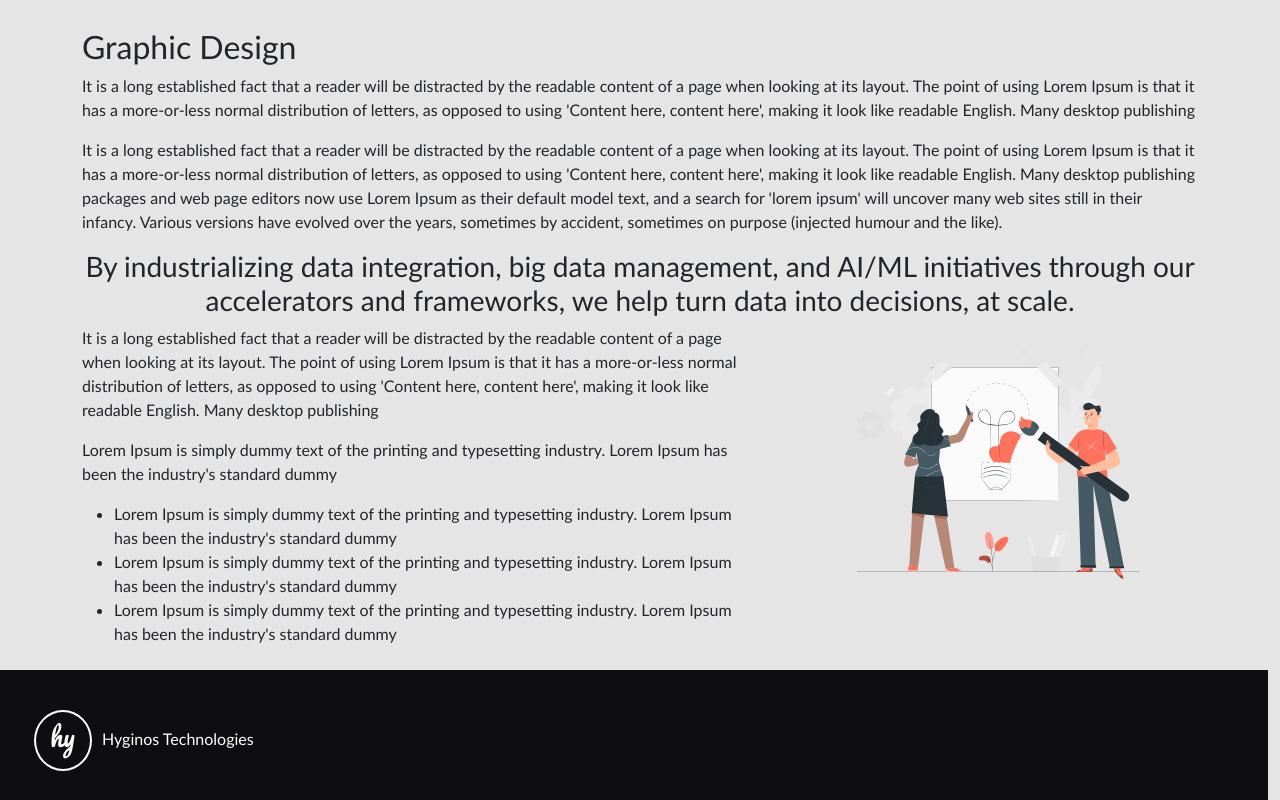
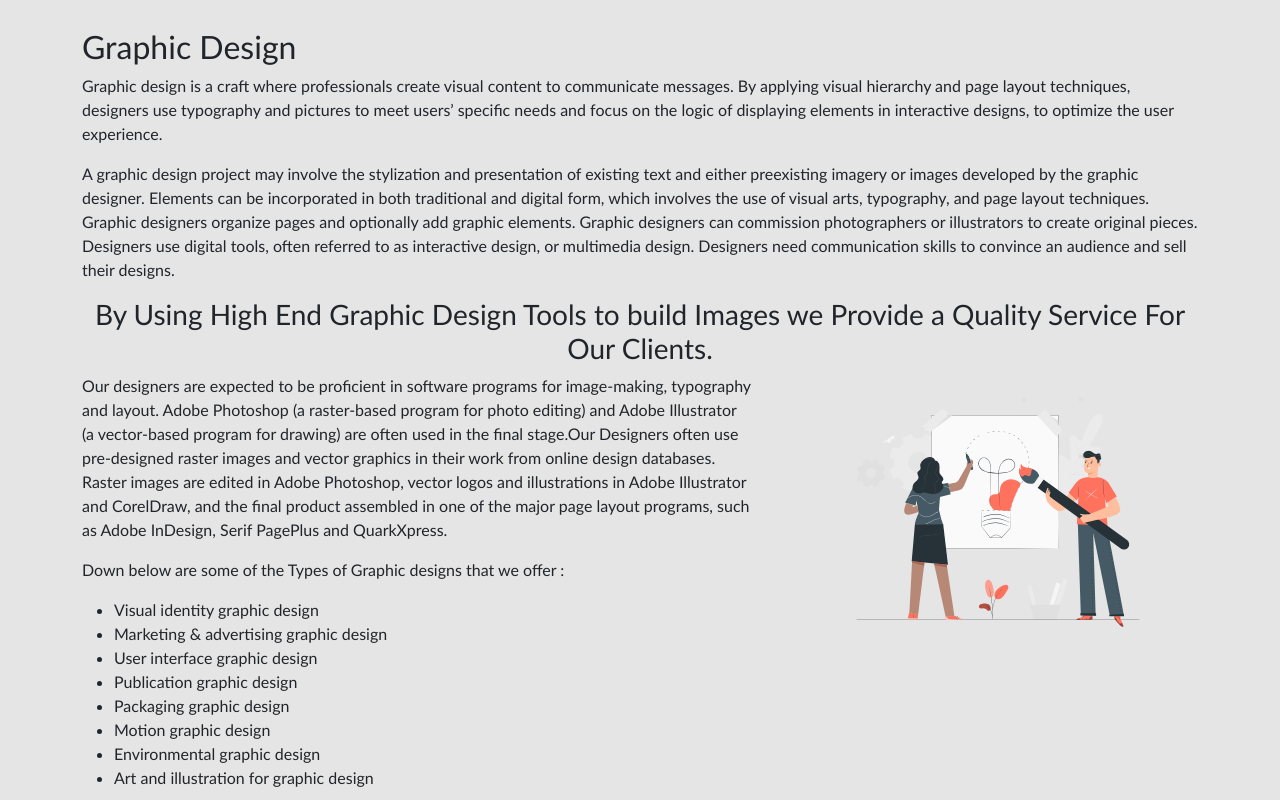
Before and after one commit to Hyginos-Technologies/official-website, a React (Create React App) app: page /services/graphic-design in a window 1280 px wide. Shown: the part 860-1660 px from the top of the page. Built offline with nearby package versions, Linux system fonts and the light colour scheme; the HTML template or start-up script is replaced by a standard one.

Commit message:
fill with content

```diff
--- a/package.json
+++ b/package.json
@@ -6,6 +6,7 @@
     "@testing-library/jest-dom": "^5.16.3",
     "@testing-library/react": "^12.1.4",
     "@testing-library/user-event": "^13.5.0",
+    "aos": "^2.3.4",
     "bootstrap": "^5.1.3",
     "react": "^17.0.2",
     "react-bootstrap": "^2.2.3",
--- a/public/index.html
+++ b/public/index.html
@@ -20,5 +20,6 @@
 
     <script src="https://cdn.jsdelivr.net/npm/@popperjs/core@2.9.2/dist/umd/popper.min.js" integrity="sha384-IQsoLXl5PILFhosVNubq5LC7Qb9DXgDA9i+tQ8Zj3iwWAwPtgFTxbJ8NT4GN1R8p" crossorigin="anonymous"></script>
     <script src="https://cdn.jsdelivr.net/npm/bootstrap@5.0.2/dist/js/bootstrap.bundle.min.js" integrity="sha384-MrcW6ZMFYlzcLA8Nl+NtUVF0sA7MsXsP1UyJoMp4YLEuNSfAP+JcXn/tWtIaxVXM" crossorigin="anonymous"></script>
+
   </body>
 </html>
--- a/src/components/AboutUs/WhoWeAre/WhoWeAre.js
+++ b/src/components/AboutUs/WhoWeAre/WhoWeAre.js
@@ -5,7 +5,7 @@ const WhoWeAre = () => {
   return (
     <section id='who-we-are' className='container'>
         <h3>WHO WE ARE ?</h3>
-        <p>Lorem Ipsum is simply dummy text of the printing and typesetting industry. Lorem Ipsum has been the industry's standard dummy text ever since the 1500s, when an unknown printer took a galley of type and scrambled it to make a type specimen book. It has survived not only five centuries, but also the leap into electronic typesetting, remaining essentially unchanged. It was popularised in the 1960s with the release of Letraset sheets containing Lorem Ipsum passages, and more recently with desktop publishing software like Aldus PageMaker including versions of Lorem Ipsum.</p>
+        <p>Our Company Started in the year 2020 inorder to provide best quality products and services for our clients.We Will Provide you with our own ideas to imporve your business at scale.We have a determined and passionate team who work hard to make the best product and services for our clients.We are Specialized in Developing Mobile Application(Both IOS and Android) and Web Applications.Also We Provide other services such as Digital Marketing , UI/UX Designing anf etc.</p>
     </section>
   )
 }
--- a/src/components/SingleService/DMarketing/DMarketing.js
+++ b/src/components/SingleService/DMarketing/DMarketing.js
@@ -20,23 +20,27 @@ const DMarketing = () => {
 
     <h2>Digital Marketing</h2>
 
-    <p>It is a long established fact that a reader will be distracted by the readable content of a page when looking at its layout. The point of using Lorem Ipsum is that it has a more-or-less normal distribution of letters, as opposed to using 'Content here, content here', making it look like readable English. Many desktop publishing</p>
+    <p>At a high level, digital marketing refers to advertising delivered through digital channels such as search engines, websites, social media, email, and mobile apps. Using these online media channels, digital marketing is the method by which companies endorse goods, services, and brands. Consumers heavily rely on digital means to research products. For example, Think with Google marketing insights found that 48% of consumers start their inquiries on search engines, while 33% look to brand websites and 26% search within mobile applications.</p>
 
-    <p>It is a long established fact that a reader will be distracted by the readable content of a page when looking at its layout. The point of using Lorem Ipsum is that it has a more-or-less normal distribution of letters, as opposed to using 'Content here, content here', making it look like readable English. Many desktop publishing packages and web page editors now use Lorem Ipsum as their default model text, and a search for 'lorem ipsum' will uncover many web sites still in their infancy. Various versions have evolved over the years, sometimes by accident, sometimes on purpose (injected humour and the like).</p>
+    <p>While modern day digital marketing is an enormous system of channels to which marketers simply must onboard their brands, advertising online is much more complex than the channels alone. In order to achieve the true potential of digital marketing, marketers have to dig deep into today’s vast and intricate cross-channel world to discover strategies that make an impact through engagement marketing. Engagement marketing is the method of forming meaningful interactions with potential and returning customers based on the data you collect over time. By engaging customers in a digital landscape, you build brand awareness, set yourself as an industry thought leader, and place your business at the forefront when the customer is ready to buy.</p>
 
-    <h3>By industrializing data integration, big data management, and AI/ML initiatives through our accelerators and frameworks, we help turn data into decisions, at scale.</h3>
+    <h3>By Using Digital Marketing you can enhance the use of your product or service.</h3>
 
     <div className='one-service-content'>
 
     <div className='one-service-sub-content'>
-    <p>It is a long established fact that a reader will be distracted by the readable content of a page when looking at its layout. The point of using Lorem Ipsum is that it has a more-or-less normal distribution of letters, as opposed to using 'Content here, content here', making it look like readable English. Many desktop publishing</p>
+    <p>To optimize your marketing strategies, digital is mandatory. Digital marketing can help you to get to know your audience, learn important data about them, and provide metrics that will give your marketing team credibility.</p>
 
-    <p>Lorem Ipsum is simply dummy text of the printing and typesetting industry. Lorem Ipsum has been the industry's standard dummy</p>
+    <p>Tactics that we use inorder to get more customers for your product or service :</p>
 
     <ul>
-        <li>Lorem Ipsum is simply dummy text of the printing and typesetting industry. Lorem Ipsum has been the industry's standard dummy</li>
-        <li>Lorem Ipsum is simply dummy text of the printing and typesetting industry. Lorem Ipsum has been the industry's standard dummy</li>
-        <li>Lorem Ipsum is simply dummy text of the printing and typesetting industry. Lorem Ipsum has been the industry's standard dummy</li>
+        <li>Search engine optimization (SEO)</li>
+        <li>Social media marketing</li>
+        <li>Video marketing</li>
+        <li>Email marketing</li>
+        <li>Blogging & affiliate marketing</li>
+        <li>Website marketing</li>
+        <li>Search engine marketing</li>
     </ul>
     </div>
 
--- a/src/components/SingleService/GraphicDesign/GraphicDesign.js
+++ b/src/components/SingleService/GraphicDesign/GraphicDesign.js
@@ -22,23 +22,28 @@ const GraphicDesign = () => {
 
     <h2>Graphic Design</h2>
 
-    <p>It is a long established fact that a reader will be distracted by the readable content of a page when looking at its layout. The point of using Lorem Ipsum is that it has a more-or-less normal distribution of letters, as opposed to using 'Content here, content here', making it look like readable English. Many desktop publishing</p>
+    <p>Graphic design is a craft where professionals create visual content to communicate messages. By applying visual hierarchy and page layout techniques, designers use typography and pictures to meet users’ specific needs and focus on the logic of displaying elements in interactive designs, to optimize the user experience.</p>
 
-    <p>It is a long established fact that a reader will be distracted by the readable content of a page when looking at its layout. The point of using Lorem Ipsum is that it has a more-or-less normal distribution of letters, as opposed to using 'Content here, content here', making it look like readable English. Many desktop publishing packages and web page editors now use Lorem Ipsum as their default model text, and a search for 'lorem ipsum' will uncover many web sites still in their infancy. Various versions have evolved over the years, sometimes by accident, sometimes on purpose (injected humour and the like).</p>
+    <p>A graphic design project may involve the stylization and presentation of existing text and either preexisting imagery or images developed by the graphic designer. Elements can be incorporated in both traditional and digital form, which involves the use of visual arts, typography, and page layout techniques. Graphic designers organize pages and optionally add graphic elements. Graphic designers can commission photographers or illustrators to create original pieces. Designers use digital tools, often referred to as interactive design, or multimedia design. Designers need communication skills to convince an audience and sell their designs.</p>
 
-    <h3>By industrializing data integration, big data management, and AI/ML initiatives through our accelerators and frameworks, we help turn data into decisions, at scale.</h3>
+    <h3>By Using High End Graphic Design Tools to build Images we Provide a Quality Service For Our Clients.</h3>
 
     <div className='one-service-content'>
 
     <div className='one-service-sub-content'>
-    <p>It is a long established fact that a reader will be distracted by the readable content of a page when looking at its layout. The point of using Lorem Ipsum is that it has a more-or-less normal distribution of letters, as opposed to using 'Content here, content here', making it look like readable English. Many desktop publishing</p>
+    <p>Our designers are expected to be proficient in software programs for image-making, typography and layout. Adobe Photoshop (a raster-based program for photo editing) and Adobe Illustrator (a vector-based program for drawing) are often used in the final stage.Our Designers often use pre-designed raster images and vector graphics in their work from online design databases. Raster images are edited in Adobe Photoshop, vector logos and illustrations in Adobe Illustrator and CorelDraw, and the final product assembled in one of the major page layout programs, such as Adobe InDesign, Serif PagePlus and QuarkXpress.</p>
 
-    <p>Lorem Ipsum is simply dummy text of the printing and typesetting industry. Lorem Ipsum has been the industry's standard dummy</p>
+    <p>Down below are some of the Types of Graphic designs that we offer :</p>
 
     <ul>
-        <li>Lorem Ipsum is simply dummy text of the printing and typesetting industry. Lorem Ipsum has been the industry's standard dummy</li>
-        <li>Lorem Ipsum is simply dummy text of the printing and typesetting industry. Lorem Ipsum has been the industry's standard dummy</li>
-        <li>Lorem Ipsum is simply dummy text of the printing and typesetting industry. Lorem Ipsum has been the industry's standard dummy</li>
+        <li>Visual identity graphic design</li>
+        <li>Marketing & advertising graphic design</li>
+        <li>User interface graphic design</li>
+        <li>Publication graphic design</li>
+        <li>Packaging graphic design</li>
+        <li>Motion graphic design</li>
+        <li>Environmental graphic design</li>
+        <li>Art and illustration for graphic design</li>
     </ul>
     </div>
 
--- a/src/components/SingleService/UIUX/UIUX.js
+++ b/src/components/SingleService/UIUX/UIUX.js
@@ -22,23 +22,24 @@ const UIUX = () => {
 
     <h2>UI / UX Design</h2>
 
-    <p>It is a long established fact that a reader will be distracted by the readable content of a page when looking at its layout. The point of using Lorem Ipsum is that it has a more-or-less normal distribution of letters, as opposed to using 'Content here, content here', making it look like readable English. Many desktop publishing</p>
+    <p>A user interface is a place where interactions between humans and machines occur. It allows users to effectively operate a machine to complete a task or achieve a specific goal, like making a purchase or downloading an app.</p>
 
-    <p>It is a long established fact that a reader will be distracted by the readable content of a page when looking at its layout. The point of using Lorem Ipsum is that it has a more-or-less normal distribution of letters, as opposed to using 'Content here, content here', making it look like readable English. Many desktop publishing packages and web page editors now use Lorem Ipsum as their default model text, and a search for 'lorem ipsum' will uncover many web sites still in their infancy. Various versions have evolved over the years, sometimes by accident, sometimes on purpose (injected humour and the like).</p>
+    <p>User experience is the experience that a person has as they interact with a product. The term was coined by Don Norman back in the 90s when he worked at Apple. Don Norman says that ‘‘User experience’ encompasses all aspects of the end-users interaction with the company, its services, and its products.”</p>
 
-    <h3>By industrializing data integration, big data management, and AI/ML initiatives through our accelerators and frameworks, we help turn data into decisions, at scale.</h3>
+    <h3>Using Customized Designs built by our Team We make sure that you get the best possible Designs out there.</h3>
 
     <div className='one-service-content'>
 
     <div className='one-service-sub-content'>
-    <p>It is a long established fact that a reader will be distracted by the readable content of a page when looking at its layout. The point of using Lorem Ipsum is that it has a more-or-less normal distribution of letters, as opposed to using 'Content here, content here', making it look like readable English. Many desktop publishing</p>
+    <p>The meanings of UX and UI imply that they are related design disciplines, yet they are very different in nature. The UI design is more concerned with the visual properties of design as well as the overall feel it conveys. But without great UX, even the most beautifully designed UI will cause a bad user experience.</p>
 
-    <p>Lorem Ipsum is simply dummy text of the printing and typesetting industry. Lorem Ipsum has been the industry's standard dummy</p>
+    <p>Down Below are Some of the Tools we Use</p>
 
     <ul>
-        <li>Lorem Ipsum is simply dummy text of the printing and typesetting industry. Lorem Ipsum has been the industry's standard dummy</li>
-        <li>Lorem Ipsum is simply dummy text of the printing and typesetting industry. Lorem Ipsum has been the industry's standard dummy</li>
-        <li>Lorem Ipsum is simply dummy text of the printing and typesetting industry. Lorem Ipsum has been the industry's standard dummy</li>
+        <li>Figma</li>
+        <li>Behance</li>
+        <li>Dribble</li>
+        <li>Mobbin</li>
     </ul>
     </div>
 
--- a/src/components/SingleService/WebDev/WebDev.js
+++ b/src/components/SingleService/WebDev/WebDev.js
@@ -22,23 +22,27 @@ const WebDev = () => {
 
     <h2>Web Development</h2>
 
-    <p>It is a long established fact that a reader will be distracted by the readable content of a page when looking at its layout. The point of using Lorem Ipsum is that it has a more-or-less normal distribution of letters, as opposed to using 'Content here, content here', making it look like readable English. Many desktop publishing</p>
+    <p>Despite conventional wisdom, the core part of website development and design is not necessary for the coding process. Indeed, such technologies as HTML, CSS, and JavaScript give the web we know its shape and define the way we interact with the information. But what usually stays behind the scenes and, at the same time, remains the crucial part of the website development life cycle are the stages of preliminary information gathering, detailed planning, and post-launch maintenance.</p>
 
-    <p>It is a long established fact that a reader will be distracted by the readable content of a page when looking at its layout. The point of using Lorem Ipsum is that it has a more-or-less normal distribution of letters, as opposed to using 'Content here, content here', making it look like readable English. Many desktop publishing packages and web page editors now use Lorem Ipsum as their default model text, and a search for 'lorem ipsum' will uncover many web sites still in their infancy. Various versions have evolved over the years, sometimes by accident, sometimes on purpose (injected humour and the like).</p>
+    <p>Website development is a way to make people aware of the services and/or products you are offering, understand why your products are relevant and even necessary for them to buy or use, and see which of your company's qualities set it apart from competitors.</p>
 
-    <h3>By industrializing data integration, big data management, and AI/ML initiatives through our accelerators and frameworks, we help turn data into decisions, at scale.</h3>
+    <h3>By Using Front-End Languages & Back-End Languages we Develop most reliable application for your business.</h3>
 
     <div className='one-service-content'>
 
     <div className='one-service-sub-content'>
-    <p>It is a long established fact that a reader will be distracted by the readable content of a page when looking at its layout. The point of using Lorem Ipsum is that it has a more-or-less normal distribution of letters, as opposed to using 'Content here, content here', making it look like readable English. Many desktop publishing</p>
+    <p>Communicate with your visitors effectively. Interacting with your audience is vital when it comes to generating more business. It is viable to make a website that enables you to get in touch with your customers and prospects, and you can produce valuable content for the audience associated with the industry or business you're in. Afterwards, post the content on your blog, share it on social media networks and respond to customers' comments and feedback promptly. This will show  clients the extent to which you’re concerned about their satisfaction and responsive to their needs.</p>
 
-    <p>Lorem Ipsum is simply dummy text of the printing and typesetting industry. Lorem Ipsum has been the industry's standard dummy</p>
+    <p>Our Web Development Process contains seven steps:</p>
 
     <ul>
-        <li>Lorem Ipsum is simply dummy text of the printing and typesetting industry. Lorem Ipsum has been the industry's standard dummy</li>
-        <li>Lorem Ipsum is simply dummy text of the printing and typesetting industry. Lorem Ipsum has been the industry's standard dummy</li>
-        <li>Lorem Ipsum is simply dummy text of the printing and typesetting industry. Lorem Ipsum has been the industry's standard dummy</li>
+        <li>Information Gathering</li>
+        <li>Planning</li>
+        <li>Design</li>
+        <li>Content Writing and Assembly</li>
+        <li>Coding</li>
+        <li>Testing, Review and Launch</li>
+        <li>Maintenance</li>
     </ul>
     </div>
 
```
Also changed, not shown: 1 other file (tests, documents, lock files or other folders).
